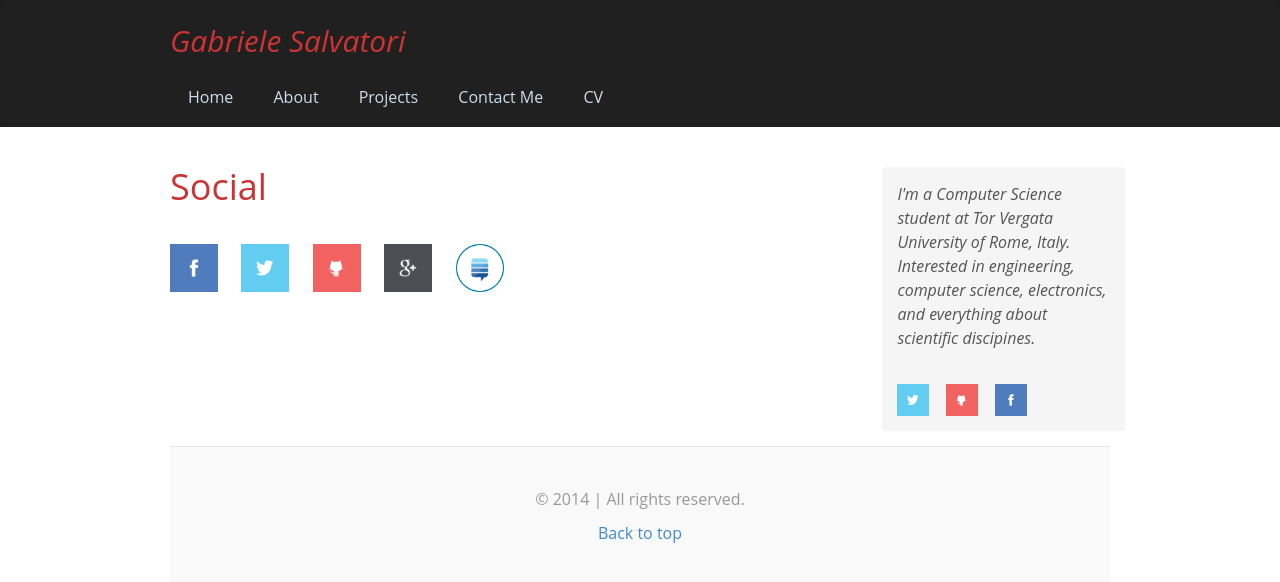
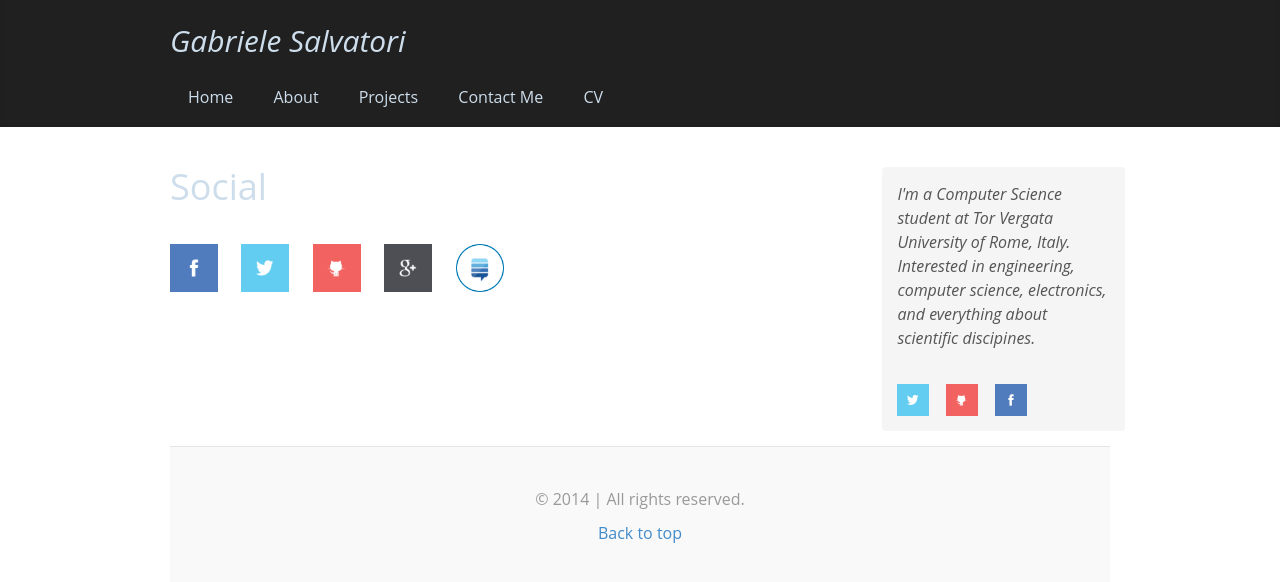
Before and after one commit to gsalvatori/salvatorigabriele.com, a Jekyll site: the page built from social.html, in a window 1280 px wide. Shown: the top 582 px of the page. Built offline with Jekyll 4.4.1, drawn with Linux system fonts in a browser that asks for light colours; nearby versions of some CDN libraries; library files that are not in the unit come from our copies; Markdown is read by kramdown in place of the engine named in the settings.

Commit message:
Update blog.css

```diff
--- a/css/blog.css
+++ b/css/blog.css
@@ -18,7 +18,7 @@ h6, .h6 {
   margin-top: 0;
   font-family: "Open Sans", Helvetica, Arial, sans-serif;
   font-weight: normal;
-  color: #c33;
+  color: #cdddeb;
 }
 
 
```
